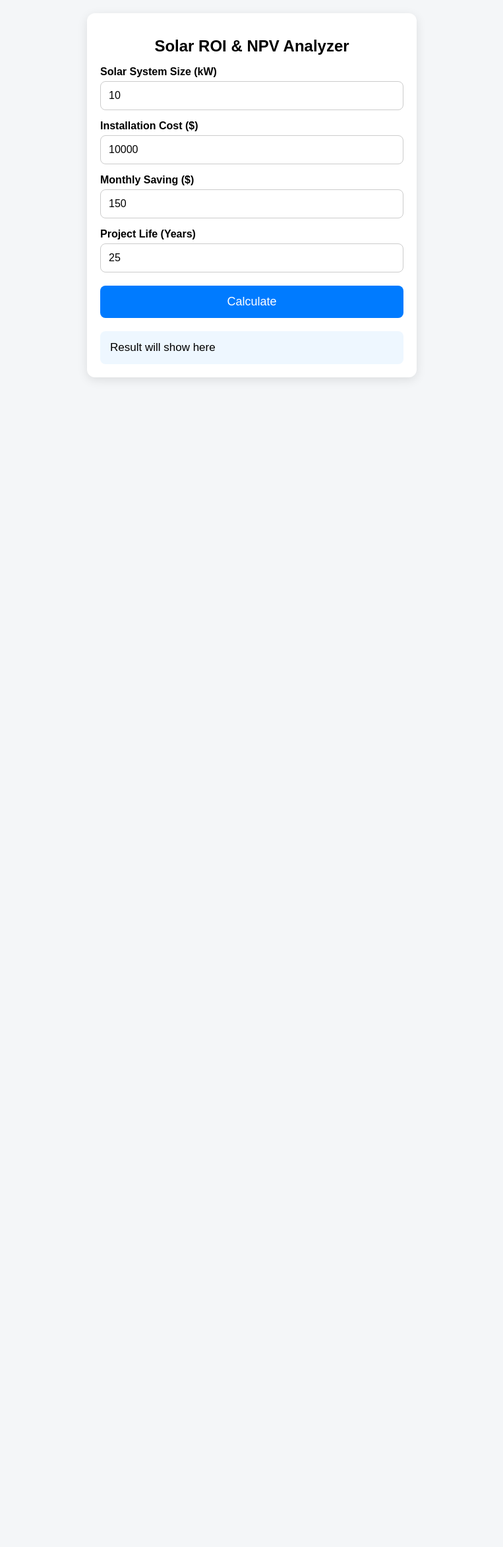
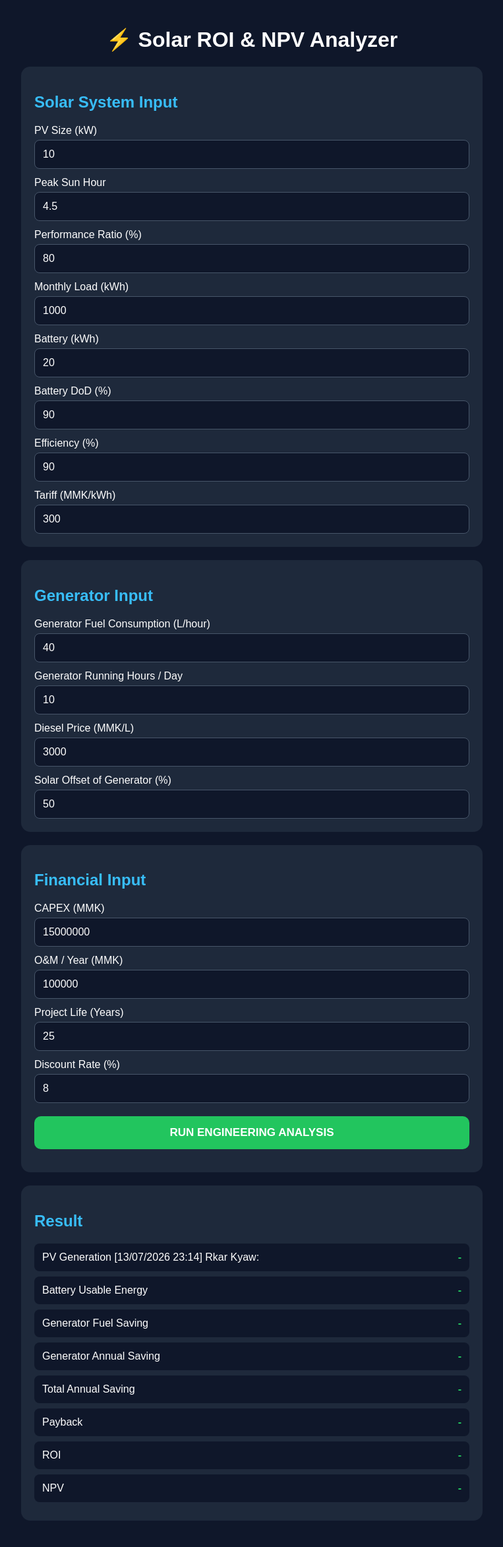
Before and after one commit to kyawrkar13-sys/solar-roi-app, a Python web app: template templates/index.html in a window 1280 px wide. Shown: the whole page at 66% size, without its empty margins (258-1021 px from the left). Before the commit the page ends 576 px from the top, so only its background shows below. Run offline with Jinja, Linux system fonts and the light colour scheme; the template is opened without the code that fills it, so the values that code supplies are empty.

Commit message:
Update index.html

```diff
--- a/templates/index.html
+++ b/templates/index.html
@@ -7,121 +7,283 @@
     <title>Solar ROI & NPV Analyzer</title>
 
     <style>
-*{
-    box-sizing:border-box;
+        * {
+            box-sizing: border-box;
         }
 
-body{
+        body {
+            margin: 0;
+            padding: 20px;
             font-family: Arial, sans-serif;
-    margin:0;
-    padding:20px;
-    background:#f4f6f8;
+            background: #0f172a;
+            color: white;
         }
 
-.container{
-    max-width:500px;
-    margin:auto;
-    background:white;
-    padding:20px;
-    border-radius:12px;
-    box-shadow:0 4px 15px rgba(0,0,0,0.1);
+        .container {
+            max-width: 700px;
+            margin: auto;
         }
 
-h1{
-    text-align:center;
-    font-size:24px;
+        .card {
+            background: #1e293b;
+            padding: 20px;
+            margin-bottom: 20px;
+            border-radius: 14px;
         }
 
-label{
-    display:block;
-    margin-top:15px;
-    font-weight:bold;
+        h1 {
+            text-align: center;
         }
 
-input{
-    width:100%;
-    padding:12px;
-    margin-top:5px;
-    border:1px solid #ccc;
-    border-radius:8px;
-    font-size:16px;
+        h2 {
+            color: #38bdf8;
         }
 
-button{
-    width:100%;
-    margin-top:20px;
-    padding:14px;
-    border:none;
-    border-radius:8px;
-    background:#007bff;
-    color:white;
-    font-size:18px;
-    cursor:pointer;
+        label {
+            display: block;
+            margin-top: 12px;
+            margin-bottom: 5px;
         }
 
-button:hover{
-    background:#0056b3;
+        input {
+            width: 100%;
+            padding: 12px;
+            border: 1px solid #475569;
+            border-radius: 8px;
+            background: #0f172a;
+            color: white;
+            font-size: 16px;
         }
 
-.result{
-    margin-top:20px;
-    padding:15px;
-    background:#eef7ff;
-    border-radius:8px;
-    font-size:17px;
+        button {
+            width: 100%;
+            padding: 15px;
+            margin-top: 20px;
+            border: none;
+            border-radius: 10px;
+            background: #22c55e;
+            color: white;
+            font-size: 17px;
+            font-weight: bold;
+            cursor: pointer;
+        }
+
+        .result {
+            padding: 12px;
+            margin: 8px 0;
+            background: #0f172a;
+            border-radius: 8px;
+        }
+
+        .value {
+            float: right;
+            color: #22c55e;
+            font-weight: bold;
+        }
+
+        #error {
+            color: #f87171;
+            margin-top: 15px;
         }
     </style>
-
 </head>
 
 <body>
 
 <div class="container">
 
-<h1>Solar ROI & NPV Analyzer</h1>
+    <h1>⚡ Solar ROI & NPV Analyzer</h1>
 
-<label>Solar System Size (kW)</label>
-<input id="kw" type="number" value="10">
+    <div class="card">
+        <h2>Solar System Input</h2>
 
-<label>Installation Cost ($)</label>
-<input id="cost" type="number" value="10000">
+        <label>PV Size (kW)</label>
+        <input id="pv_kw" type="number" value="10" step="any">
 
-<label>Monthly Saving ($)</label>
-<input id="saving" type="number" value="150">
+        <label>Peak Sun Hour</label>
+        <input id="psh" type="number" value="4.5" step="any">
+
+        <label>Performance Ratio (%)</label>
+        <input id="pr" type="number" value="80" step="any">
+
+        <label>Monthly Load (kWh)</label>
+        <input id="load" type="number" value="1000" step="any">
+
+        <label>Battery (kWh)</label>
+        <input id="battery" type="number" value="20" step="any">
+
+        <label>Battery DoD (%)</label>
+        <input id="dod" type="number" value="90" step="any">
+
+        <label>Efficiency (%)</label>
+        <input id="efficiency" type="number" value="90" step="any">
+
+        <label>Tariff (MMK/kWh)</label>
+        <input id="tariff" type="number" value="300" step="any">
+    </div>
+
+
+    <div class="card">
+        <h2>Generator Input</h2>
+
+        <label>Generator Fuel Consumption (L/hour)</label>
+        <input id="fuel_per_hour" type="number" value="40" step="any">
+
+        <label>Generator Running Hours / Day</label>
+        <input id="running_hours" type="number" value="10" step="any">
+
+        <label>Diesel Price (MMK/L)</label>
+        <input id="diesel_price" type="number" value="3000" step="any">
+
+        <label>Solar Offset of Generator (%)</label>
+        <input id="solar_offset" type="number" value="50" step="any">
+    </div>
+
+
+    <div class="card">
+        <h2>Financial Input</h2>
+
+        <label>CAPEX (MMK)</label>
+        <input id="capex" type="number" value="15000000" step="any">
+
+        <label>O&M / Year (MMK)</label>
+        <input id="om" type="number" value="100000" step="any">
 
         <label>Project Life (Years)</label>
-<input id="years" type="number" value="25">
+        <input id="life" type="number" value="25">
 
-<button onclick="calculate()">Calculate</button>
+        <label>Discount Rate (%)</label>
+        <input id="discount" type="number" value="8" step="any">
 
-<div class="result" id="result">
-Result will show here
+        <button onclick="calculate()">
+            RUN ENGINEERING ANALYSIS
+        </button>
+
+        <div id="error"></div>
+    </div>
+
+
+    <div class="card">
+        <h2>Result</h2>
+
+        <div class="result">
+            PV Generation
+[13/07/2026 23:14] Rkar Kyaw: <span class="value" id="pv_result">-</span>
+        </div>
+
+        <div class="result">
+            Battery Usable Energy
+            <span class="value" id="battery_result">-</span>
+        </div>
+
+        <div class="result">
+            Generator Fuel Saving
+            <span class="value" id="fuel_result">-</span>
+        </div>
+
+        <div class="result">
+            Generator Annual Saving
+            <span class="value" id="generator_saving">-</span>
+        </div>
+
+        <div class="result">
+            Total Annual Saving
+            <span class="value" id="total_saving">-</span>
+        </div>
+
+        <div class="result">
+            Payback
+            <span class="value" id="payback_result">-</span>
+        </div>
+
+        <div class="result">
+            ROI
+            <span class="value" id="roi_result">-</span>
+        </div>
+
+        <div class="result">
+            NPV
+            <span class="value" id="npv_result">-</span>
+        </div>
     </div>
 
 </div>
 
 
 <script>
+async function calculate() {
 
-function calculate(){
+    const data = {
+        pv_kw: document.getElementById("pv_kw").value,
+        psh: document.getElementById("psh").value,
+        pr: document.getElementById("pr").value,
+        load: document.getElementById("load").value,
+        battery: document.getElementById("battery").value,
+        dod: document.getElementById("dod").value,
+        efficiency: document.getElementById("efficiency").value,
+        tariff: document.getElementById("tariff").value,
 
-let cost = Number(document.getElementById("cost").value);
-let saving = Number(document.getElementById("saving").value);
-let years = Number(document.getElementById("years").value);
+        fuel_per_hour: document.getElementById("fuel_per_hour").value,
+        running_hours: document.getElementById("running_hours").value,
+        diesel_price: document.getElementById("diesel_price").value,
+        solar_offset: document.getElementById("solar_offset").value,
 
-let annual = saving * 12;
-let total = annual * years;
+        capex: document.getElementById("capex").value,
+        om: document.getElementById("om").value,
+        life: document.getElementById("life").value,
+        discount: document.getElementById("discount").value
+    };
 
-let roi = ((total - cost) / cost) * 100;
+    document.getElementById("error").textContent = "";
 
-document.getElementById("result").innerHTML =
-`
-<b>Total Saving:</b> $${total.toFixed(2)} <br>
-<b>ROI:</b> ${roi.toFixed(2)} %
-`;
+    try {
 
+        const response = await fetch("/calculate", {
+            method: "POST",
+            headers: {
+                "Content-Type": "application/json"
+            },
+            body: JSON.stringify(data)
+        });
+
+        const result = await response.json();
+
+        if (!response.ok) {
+            throw new Error(result.error || "Calculation failed");
         }
 
+        document.getElementById("pv_result").textContent =
+            result.pv_generation.toLocaleString() + " kWh/year";
+
+        document.getElementById("battery_result").textContent =
+            result.battery.usable_energy.toLocaleString() + " kWh";
+
+        document.getElementById("fuel_result").textContent =
+            result.generator.fuel_saved_day.toLocaleString() + " L/day";
+
+        document.getElementById("generator_saving").textContent =
+            result.generator.saving_year.toLocaleString() + " MMK/year";
+
+        document.getElementById("total_saving").textContent =
+            result.total_annual_saving.toLocaleString() + " MMK/year";
+
+        document.getElementById("payback_result").textContent =
+            result.finance.payback === null
+            ? "Not reached"
+            : result.finance.payback + " years";
+
+        document.getElementById("roi_result").textContent =
+            result.finance.roi.toLocaleString() + " %";
+
+        document.getElementById("npv_result").textContent =
+            result.finance.npv.toLocaleString() + " MMK";
+
+    } catch (error) {
+
+        document.getElementById("error").textContent =
+            "Error: " + error.message;
+    }
+}
 </script>
 
 </body>
```
Lines whose indentation alone changed are shown as unchanged.
